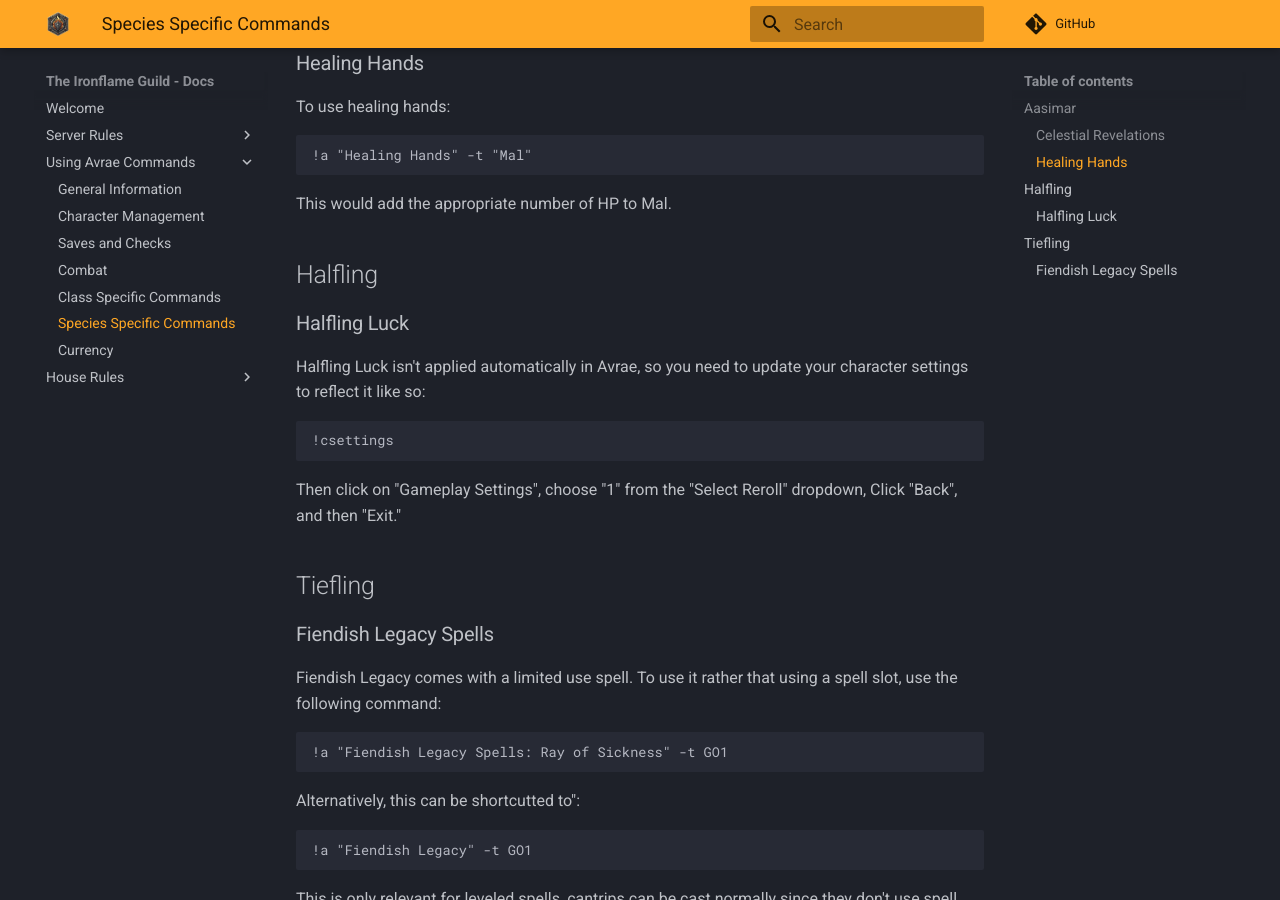
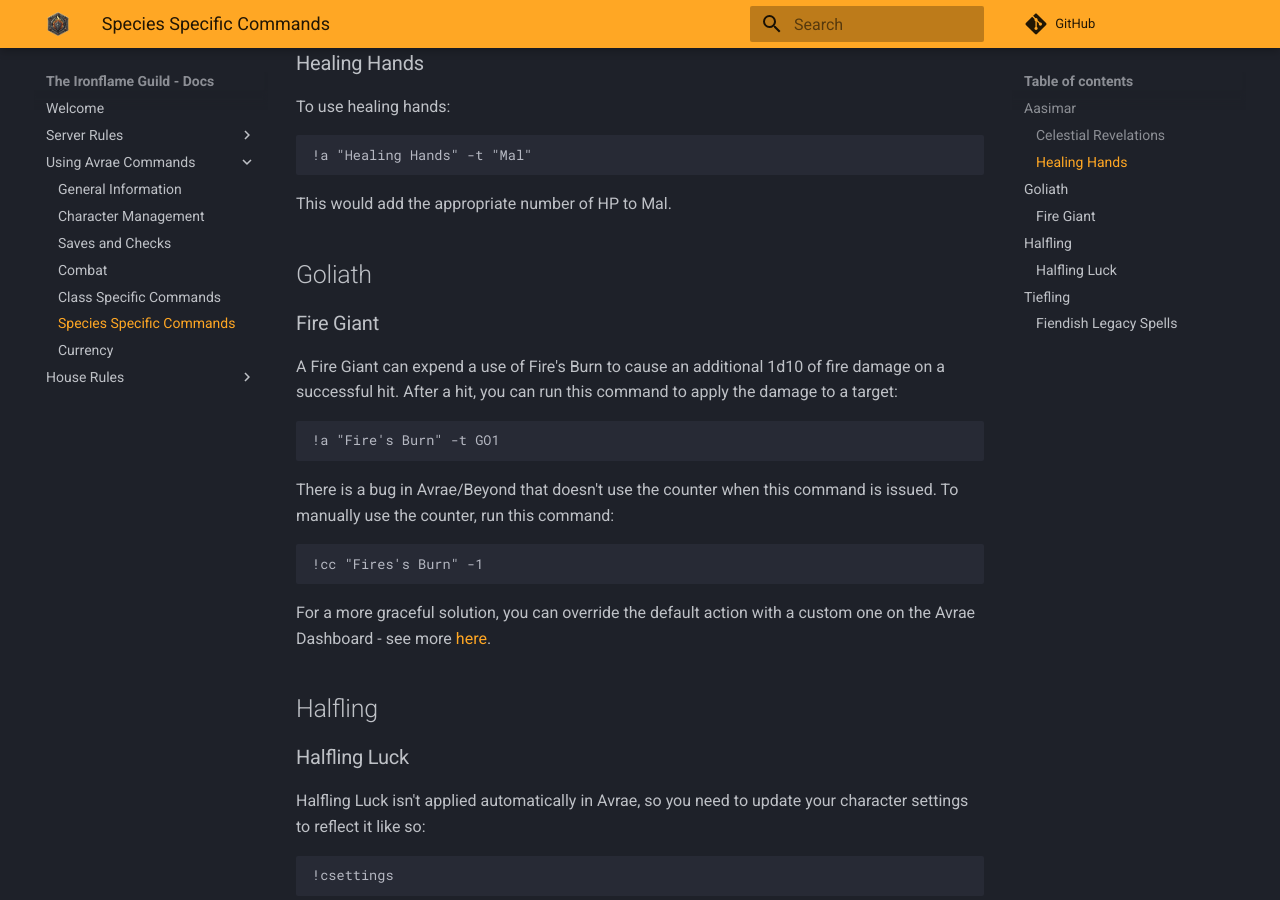
Before and after one commit to adamhstewart/doip-docs, an MkDocs documentation site: the page built from docs/species-commands.md, in a window 1280 px wide and 900 px high, scrolled down 645 px. Built offline with MkDocs 1.6.1 and Material for MkDocs 9.7.7, drawn with Linux system fonts in a browser that asks for light colours; comment, search, counter and statistics services are not loaded.

Commit message:
Add Goliath and custom actions.

````diff
--- a/docs/species-commands.md
+++ b/docs/species-commands.md
@@ -24,6 +24,22 @@ To use healing hands:
 ```
 This would add the appropriate number of HP to Mal.
 
+##Goliath
+### Fire Giant
+A Fire Giant can expend a use of Fire's Burn to cause an additional 1d10 of fire damage on a successful hit. After a hit, you can run this command to apply the damage to a target:
+
+```sh
+!a "Fire's Burn" -t GO1
+```
+
+There is a bug in Avrae/Beyond that doesn't use the counter when this command is issued. To manually use the counter, run this command:
+
+```sh
+!cc "Fires's Burn" -1
+```
+
+For a more graceful solution, you can override the default action with a custom one on the Avrae Dashboard - see more [here](custom-actions).
+
 ## Halfling
 ### Halfling Luck
 Halfling Luck isn't applied automatically in Avrae, so you need to update your character settings to reflect it like so:
````
Also changed, not shown: docs/custom-actions.md (added, +38 -0 lines).
